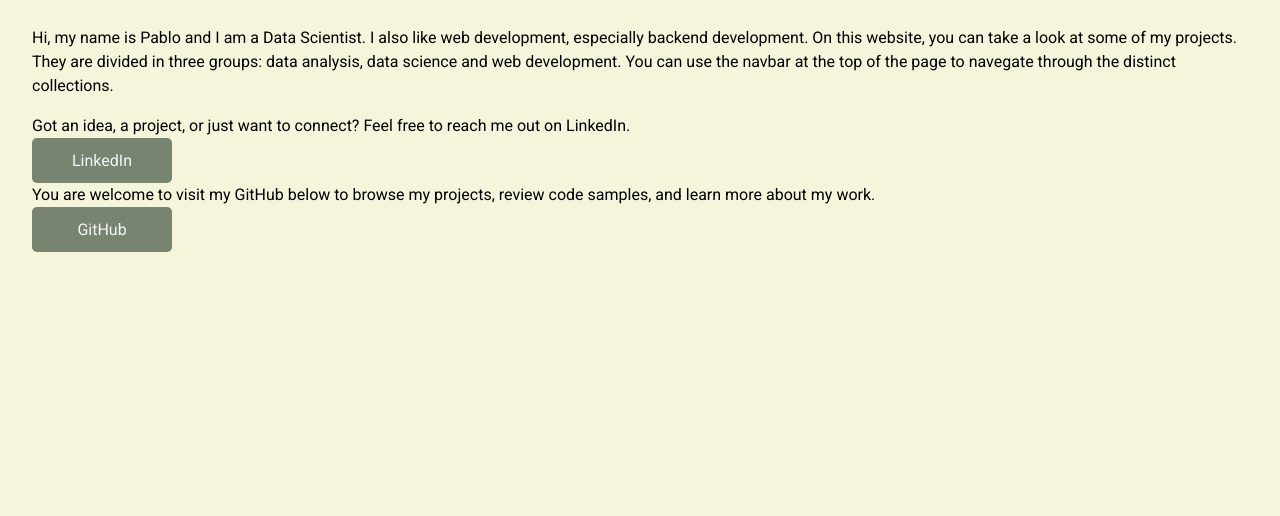
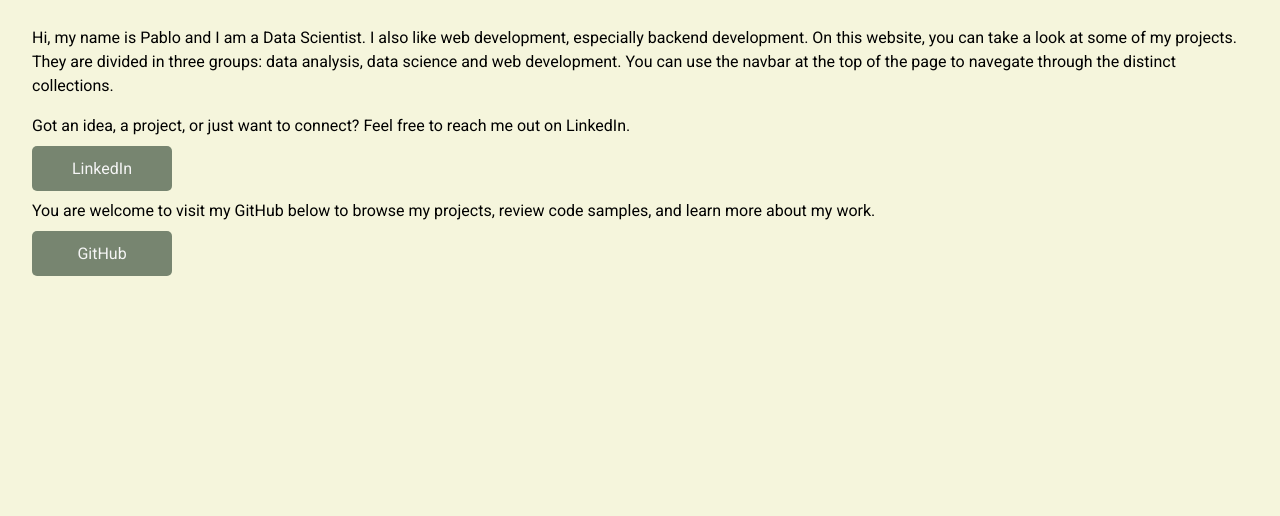
Before and after one commit to pablogmdsoftware/portfolio, a Django app: page / in a window 1280 px wide. Shown: the part 61-577 px from the top of the page. Run offline with Django 5.2, Linux system fonts and the light colour scheme.

Commit message:
style: Add margin to contact links

```diff
--- a/mysite/app/static/app/home.css
+++ b/mysite/app/static/app/home.css
@@ -19,6 +19,7 @@
     font-size: 1rem;
     display: grid;
     place-content: center;
+    margin: 0.5rem 0;
 }
 
 .contact__link:hover {
```
